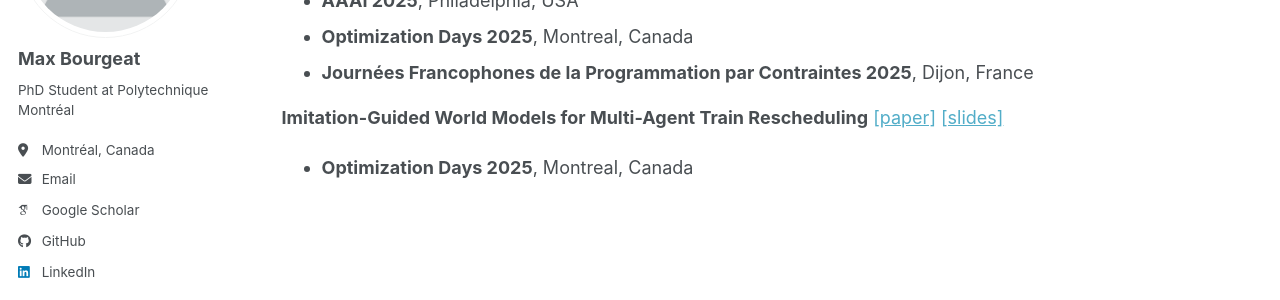
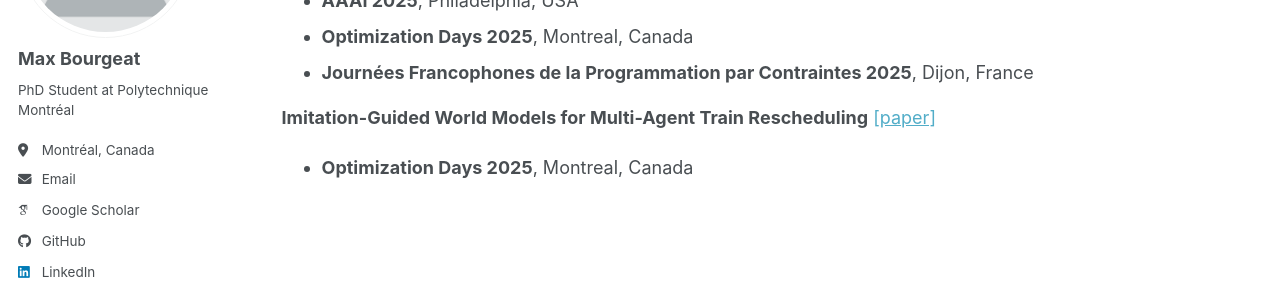
Before and after one commit to Max9294D/Max9294D.github.io, a Jekyll site: the page built from _talks/2012-03-01-talk-1.md, in a window 1280 px wide. Shown: the part 236-536 px from the top of the page. Built offline with Jekyll 4.4.1, drawn with Linux system fonts in a browser that asks for light colours; some web fonts are replaced; a script bundle is joined from its source files by our own code; library files that are not in the unit come from our copies.

Commit message:
Update talk details for 2012-03-01
Removed slides link from the talk details.

```diff
--- a/_talks/2012-03-01-talk-1.md
+++ b/_talks/2012-03-01-talk-1.md
@@ -13,5 +13,5 @@ redirect_from:
 - **Optimization Days 2025**, Montreal, Canada
 - **Journées Francophones de la Programmation par Contraintes 2025**, Dijon, France
 
-**Imitation-Guided World Models for Multi-Agent Train Rescheduling**  [[paper]](https://arxiv.org/pdf/2402.02857) [[slides]](/files/Presentation_JDS_Optim.pdf) <br>
+**Imitation-Guided World Models for Multi-Agent Train Rescheduling**  [[paper]](https://arxiv.org/pdf/2402.02857) <br>
 - **Optimization Days 2025**, Montreal, Canada
```
